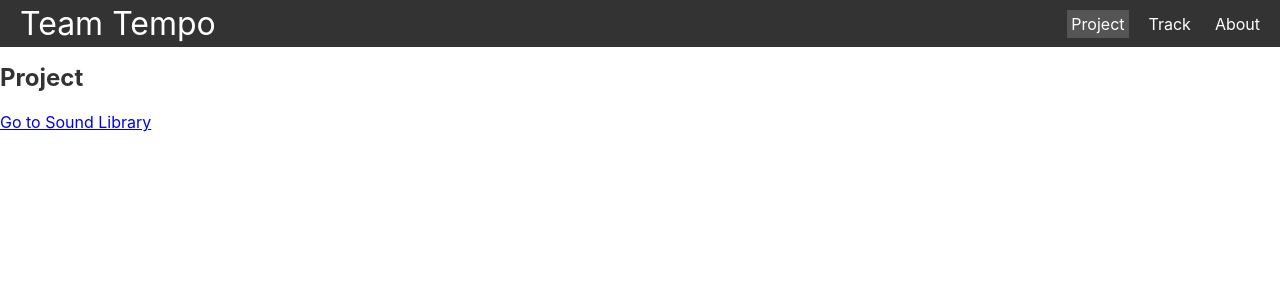
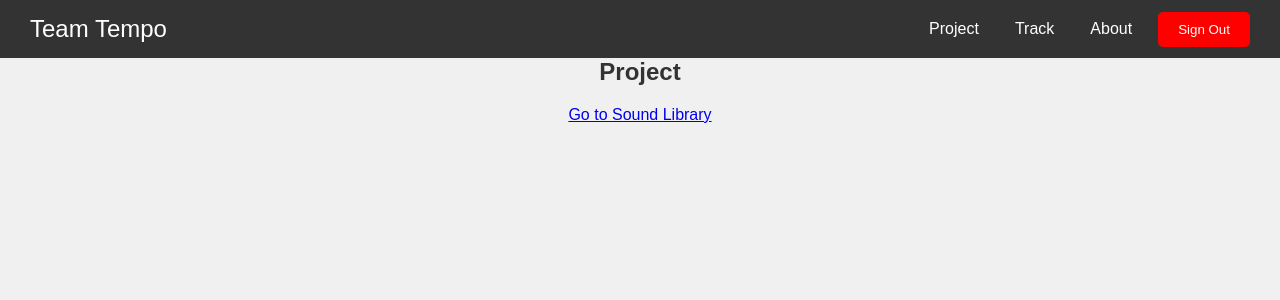
Before and after one commit to Samalu54123/Team-Tempo, a React (Create React App) app: page /Project in a window 1280 px wide. Shown: the top 300 px of the page. Built offline with nearby package versions, Linux system fonts and the light colour scheme.

Commit message:
Moved Sign out to Navbar and Added CSS

```diff
--- a/src/Navbar.js
+++ b/src/Navbar.js
@@ -1,6 +1,23 @@
-import { Link, useMatch, useResolvedPath } from "react-router-dom"
+import React from "react";
+import { Link, useNavigate, useMatch, useResolvedPath } from "react-router-dom";
+import { signOut } from "firebase/auth"; // Import signOut
+import { database } from "./PasswordLoginWithFirebase/FirebaseConfig"; // Import database
 
 export default function Navbar() {
+  const history = useNavigate();
+
+  // Function to handle sign out
+  const handleSignOut = () => {
+    signOut(database)
+      .then(() => {
+        console.log("User signed out successfully");
+        history("/");
+      })
+      .catch((error) => {
+        console.error("Sign out error:", error);
+      });
+  };
+
   return (
     <nav className="nav">
       <Link to="/Home" className="site-title">
@@ -10,14 +27,20 @@ export default function Navbar() {
         <CustomLink to="/Project">Project</CustomLink>
         <CustomLink to="/Track">Track</CustomLink>
         <CustomLink to="/About">About</CustomLink>
+        {/* Sign out button */}
+        <li>
+          <button className="sign-out-button" onClick={handleSignOut}>
+            Sign Out
+          </button>
+        </li>
       </ul>
     </nav>
-  )
+  );
 }
 
 function CustomLink({ to, children, ...props }) {
-  const resolvedPath = useResolvedPath(to)
-  const isActive = useMatch({ path: resolvedPath.pathname, end: true })
+  const resolvedPath = useResolvedPath(to);
+  const isActive = useMatch({ path: resolvedPath.pathname, end: true });
 
   return (
     <li className={isActive ? "active" : ""}>
@@ -25,5 +48,5 @@ function CustomLink({ to, children, ...props }) {
         {children}
       </Link>
     </li>
-  )
+  );
 }
--- a/src/Pages/Home.js
+++ b/src/Pages/Home.js
@@ -37,11 +37,6 @@ function HomeScreen() {
                 <li>Record and produce your tracks</li>
               </ul>
             </section>
-            <section className="action-buttons">
-              <button className="primary-button" onClick={handleSignOut}>
-                Sign Out
-              </button>
-            </section>
           </main>
           <footer className="footer">
             <p>&copy; 2023 TeamTempo</p>
--- a/src/styles.css
+++ b/src/styles.css
@@ -1,21 +1,15 @@
-/* Updated CSS */
+/* Updated Professional CSS */
 
 * {
   box-sizing: border-box;
+  margin: 0;
+  padding: 0;
 }
 
 body {
-  margin: 0;
-  font-family: -apple-system, BlinkMacSystemFont, 'Segoe UI', 'Roboto', 'Oxygen',
-    'Ubuntu', 'Cantarell', 'Fira Sans', 'Droid Sans', 'Helvetica Neue',
-    sans-serif;
-  -webkit-font-smoothing: antialiased;
-  -moz-osx-font-smoothing: grayscale;
-}
-
-code {
-  font-family: source-code-pro, Menlo, Monaco, Consolas, 'Courier New',
-    monospace;
+  font-family: 'Arial', sans-serif;
+  background-color: #f0f0f0;
+  text-align: center;
 }
 
 .container {
@@ -23,9 +17,8 @@ code {
   flex-direction: column;
   justify-content: center;
   align-items: center;
-  min-height: 100vh; /* Make the container at least the height of the viewport */
-  margin: 1rem;
-  text-align: center;
+  min-height: 100vh;
+  padding: 50px;
 }
 
 .nav {
@@ -33,36 +26,59 @@ code {
   color: white;
   display: flex;
   justify-content: space-between;
-  align-items: center; /* Center vertically within the nav */
-  gap: 2rem;
-  padding: 0 1rem;
+  align-items: flex-start; /* Align items to the start (higher) */
+  padding: 5px 20px;
+  width: 100%;
 }
 
 .site-title {
-  font-size: 2rem;
+  font-size: 1.5rem;
+  text-decoration: none;
+  color: white;
 }
 
 .nav ul {
-  padding: 0;
-  margin: 0;
   list-style: none;
   display: flex;
   gap: 1rem;
+  align-items: center; /* Center vertically within the nav */
+  margin-top: 5px;
+
 }
 
 .nav a {
   color: inherit;
   text-decoration: none;
-  height: 100%;
+  padding: 10px;
+  transition: background-color 0.3s ease; /* Add hover effect for background color */
   display: flex;
-  align-items: center;
-  padding: .25rem;
+  align-items: center; /* Center vertically within the navigation links */
 }
 
-.nav li.active {
-  background-color: #555;
+.nav a:hover {
+  background-color: #555; /* Change background color on hover */
+  border-radius: 5px; /* Add rounded corners on hover */
 }
 
-.nav li:hover {
-  background-color: #777;
+/* ... (previous styles) ... */
+
+/* Sign-out button styles */
+.sign-out-button {
+  background-color: #ff0000;
+  color: white;
+  border: none;
+  padding: 10px 20px;
+  border-radius: 5px;
+  cursor: pointer;
+  transition: background-color 0.3s ease;
+  display: flex;
+  align-items: center; /* Center vertically within the button */
+  margin-left: auto; /* Move the button to the rightmost position for centering */
+  margin-right: 10px; /* Add margin for spacing */
+  margin-top: 0px; /* Adjust this value to raise or lower the button */
 }
+
+.sign-out-button:hover {
+  background-color: #cc0000; /* Change background color on hover */
+  transform: scale(1.05); /* Add a slight scale effect on hover */
+}
```
